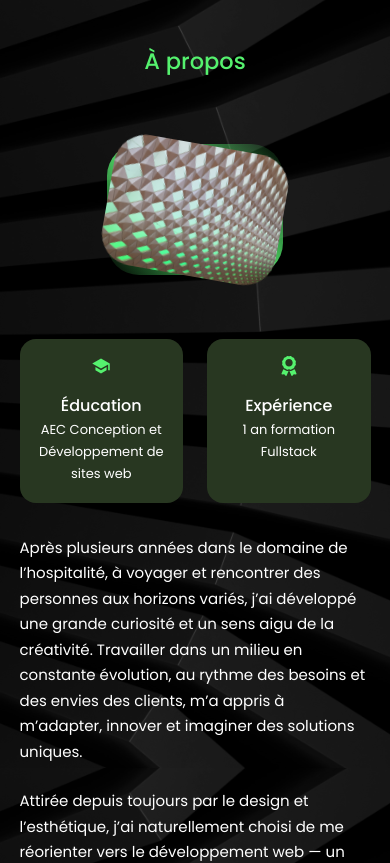
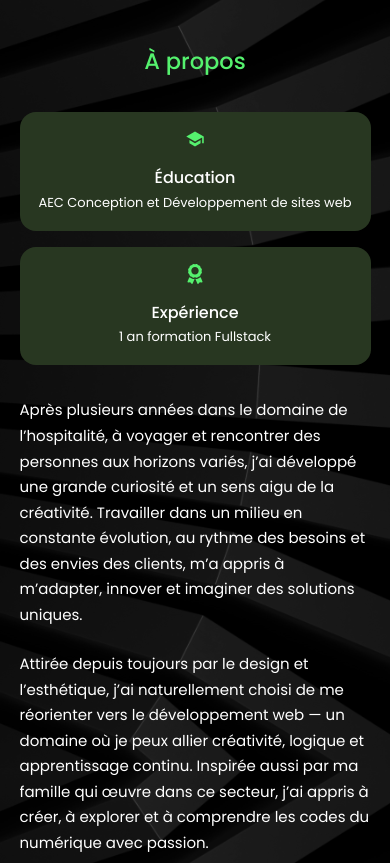
Before and after one commit to agnes31/portfolio-AS, a React (Create React App) app: page / in a window 390 px wide. Shown: the part 920-1783 px from the top of the page. Built offline with nearby package versions, Linux system fonts and the light colour scheme.

Commit message:
reglage image

```diff
--- a/src/components/about/About.jsx
+++ b/src/components/about/About.jsx
@@ -10,11 +10,6 @@ const About = () => {
         <section id='about'>
             <h2>À propos</h2>
             <div className="container about__container">
-                <div className="about__me">
-                    <div className="about__me-image">
-                        <img src={ME} alt="Section A propos" />
-                    </div>
-                </div>
                 <div className="about__content">
                     <div className="about__cards">
                     <article className='about__card'>
--- a/src/components/about/about.css
+++ b/src/components/about/about.css
@@ -5,7 +5,6 @@
 }
 
 .about__me {
-  width: 100%;
   aspect-ratio: 2/1;
   border-radius: 2rem;
   background: linear-gradient(
@@ -119,14 +118,13 @@
 }
 
 /* ================ MEDIA QUERIES (SMALL DEVICES) ================= */
-@media screen and (max-width: 200px) {
+@media screen and (max-width: 600px) {
   .about__container {
     max-width: 100%;
     overflow-x: hidden;
   }
 
   .about__me {
-    width: 100%;
     margin: 0 auto 3rem;
     margin-top: 40px;
   }
@@ -144,7 +142,7 @@
   }
 
   .about__content p {
-    text-align: center;
+    text-align: left;
     word-break: break-word;
     overflow-wrap: break-word;
     max-width: 100%;
--- a/src/components/competences/competences.css
+++ b/src/components/competences/competences.css
@@ -53,7 +53,7 @@
     }
   }
 
-  @media screen and (max-width: 768px) {
+  @media screen and (max-width: 765px) {
     .competence__item {
       width: 100%;
       padding: 2rem 1rem;
--- a/src/index.css
+++ b/src/index.css
@@ -172,7 +172,6 @@ section {
 /* IMAGE */
 img {
     display: block;
-    width: 100%;
     max-width: 100%;
     object-fit: cover;
 }
```
